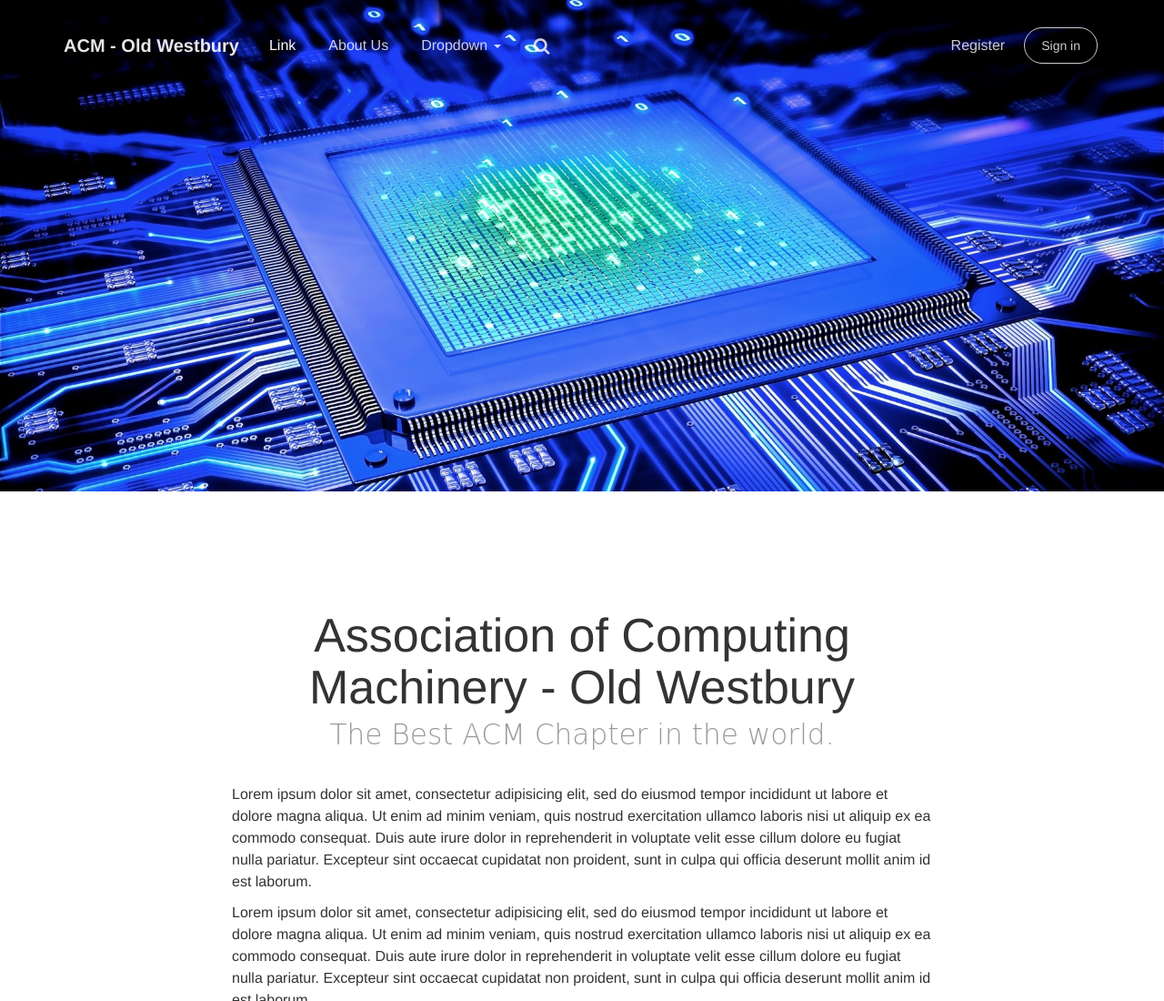
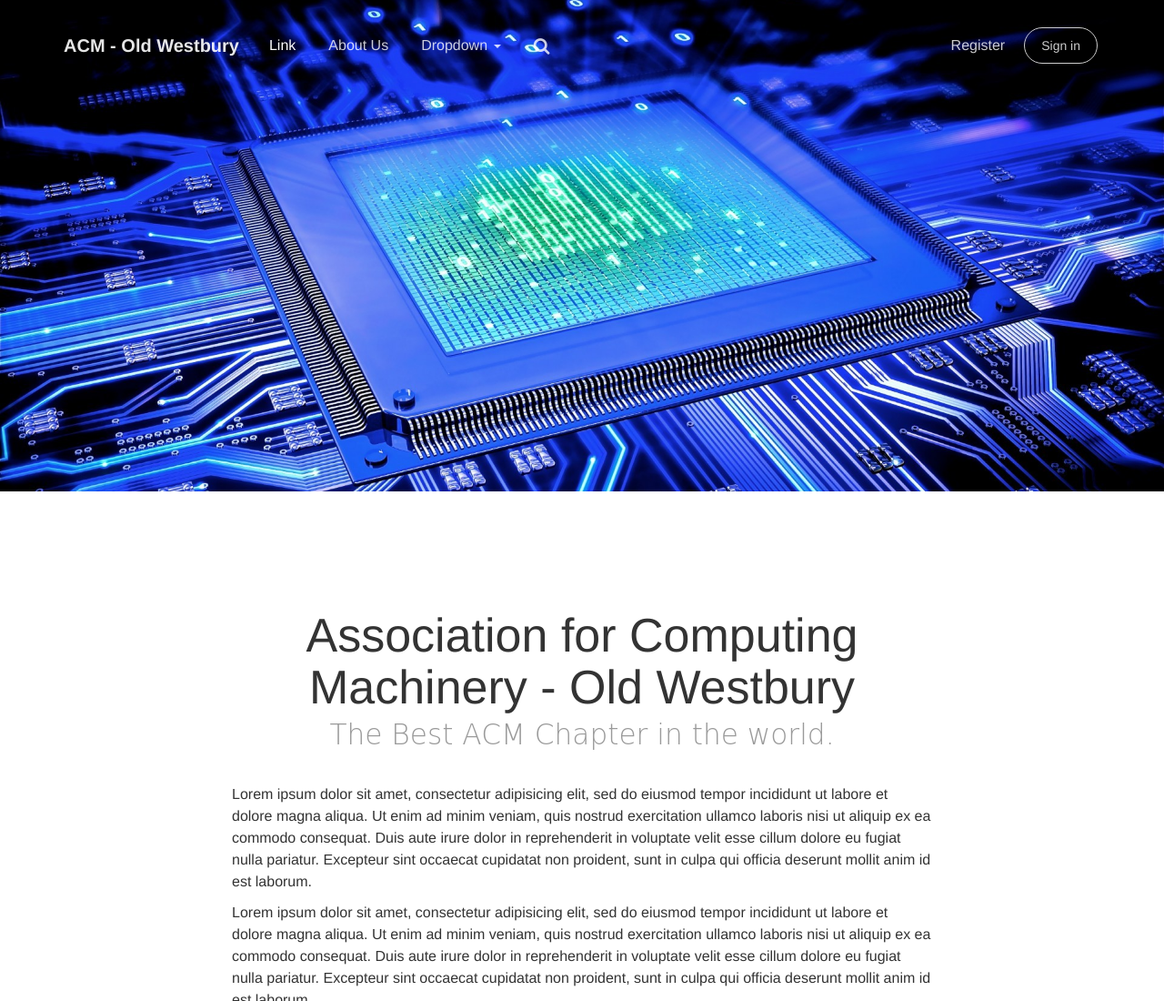
Before and after one commit to splevine/SiteDraft, a plain HTML site: page index.html in a window 1280 px wide. Shown: the top 1100 px of the page at 91% size. Drawn offline with Linux system fonts and the light colour scheme; a web font is replaced by a local one.

Commit message:
small change

```diff
--- a/index.html.html
+++ b/index.html
@@ -95,7 +95,7 @@
 
 <div class="main">
     <div class="container tim-container" style="max-width:800px; padding-top:100px">
-       <h1 class="text-center">Association of Computing Machinery - Old Westbury <small class="subtitle">The Best ACM Chapter in the world.</small></h1>
+       <h1 class="text-center">Association for Computing Machinery - Old Westbury <small class="subtitle">The Best ACM Chapter in the world.</small></h1>
        <p>Lorem ipsum dolor sit amet, consectetur adipisicing elit, sed do eiusmod tempor incididunt ut labore et dolore magna aliqua. Ut enim ad minim veniam, quis nostrud exercitation ullamco laboris nisi ut aliquip ex ea commodo consequat. Duis aute irure dolor in reprehenderit in voluptate velit esse cillum dolore eu fugiat nulla pariatur. Excepteur sint occaecat cupidatat non proident, sunt in culpa qui officia deserunt mollit anim id est laborum.</p>
        <p>Lorem ipsum dolor sit amet, consectetur adipisicing elit, sed do eiusmod tempor incididunt ut labore et dolore magna aliqua. Ut enim ad minim veniam, quis nostrud exercitation ullamco laboris nisi ut aliquip ex ea commodo consequat. Duis aute irure dolor in reprehenderit in voluptate velit esse cillum dolore eu fugiat nulla pariatur. Excepteur sint occaecat cupidatat non proident, sunt in culpa qui officia deserunt mollit anim id est laborum.</p>
            <!--     end extras -->
```
